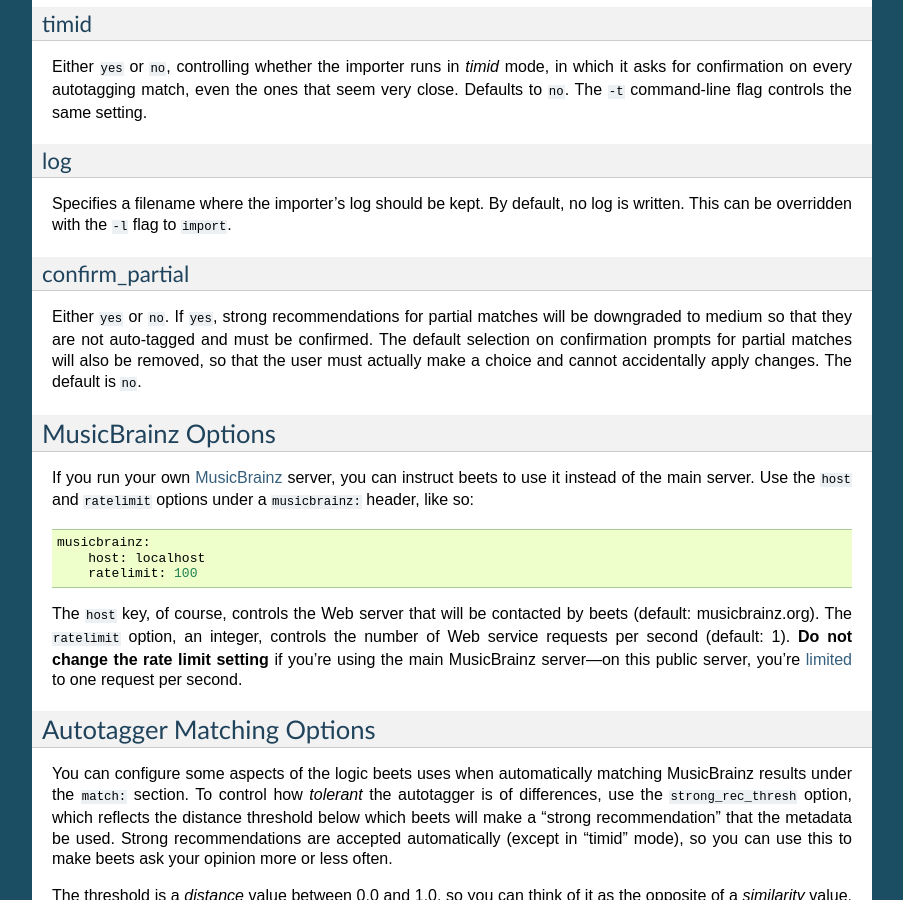
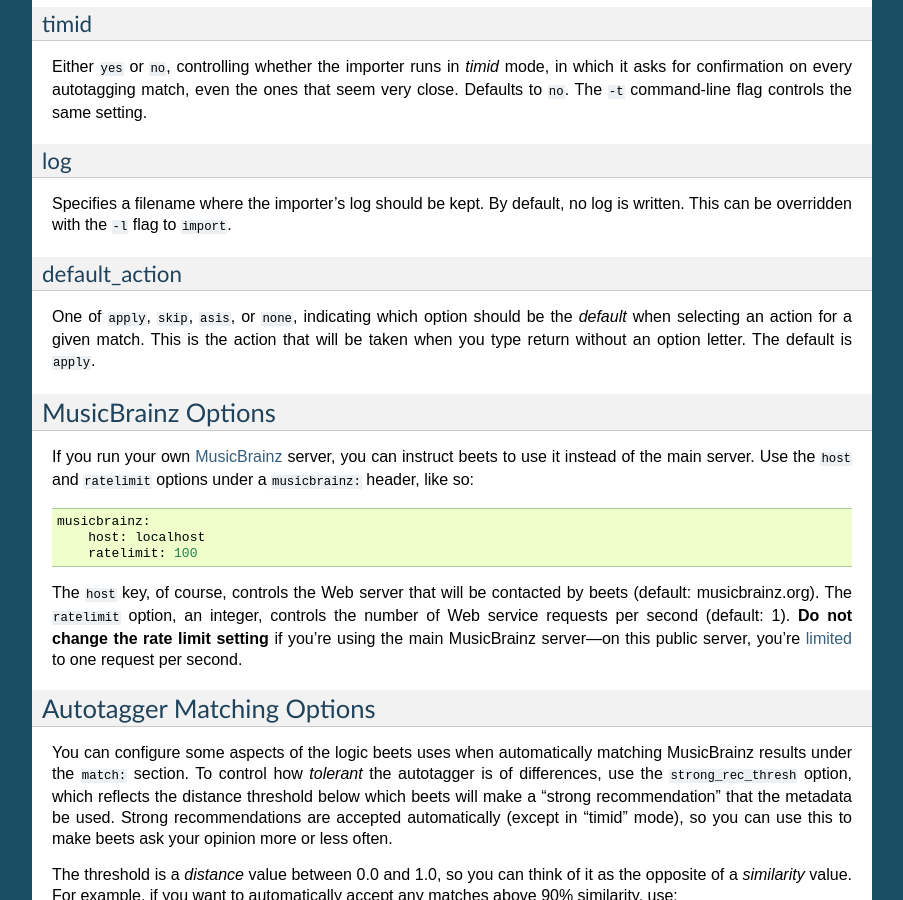
Before and after one commit to google-code-export/beets, a Sphinx documentation site: the page built from docs/reference/config.rst, in a window 1280 px wide and 900 px high, scrolled down 3933 px. Shown: the whole window, without its empty margins (198-1101 px from the left). Built offline with Sphinx 7.4.7, drawn with Linux system fonts in a browser that asks for light colours; some of the changed text lies outside the part shown.

Commit message:
default_action config option, et cetera (#76)
- Partial matches are always downgraded to a "medium" match.
- The config option, now called "default_action", lets you choose what to do
  with "medium" matches.
- Expanded the "low" recommendation level to include cases with just one
  match.

```diff
--- a/docs/reference/config.rst
+++ b/docs/reference/config.rst
@@ -265,14 +265,15 @@
 no log is written. This can be overridden with the ``-l`` flag to
 ``import``.
 
-confirm_partial
-~~~~~~~~~~~~~~~
+.. _default_action:
 
-Either ``yes`` or ``no``. If ``yes``, strong recommendations for partial
-matches will be downgraded to medium so that they are not auto-tagged and must
-be confirmed. The default selection on confirmation prompts for partial matches
-will also be removed, so that the user must actually make a choice and cannot
-accidentally apply changes. The default is ``no``.
+default_action
+~~~~~~~~~~~~~~
+
+One of ``apply``, ``skip``, ``asis``, or ``none``, indicating which option
+should be the *default* when selecting an action for a given match. This is the
+action that will be taken when you type return without an option letter. The
+default is ``apply``.
 
 .. _musicbrainz-config:
 
```
Also changed, not shown: docs/changelog.rst (+15 -0 lines), 4 other files.
